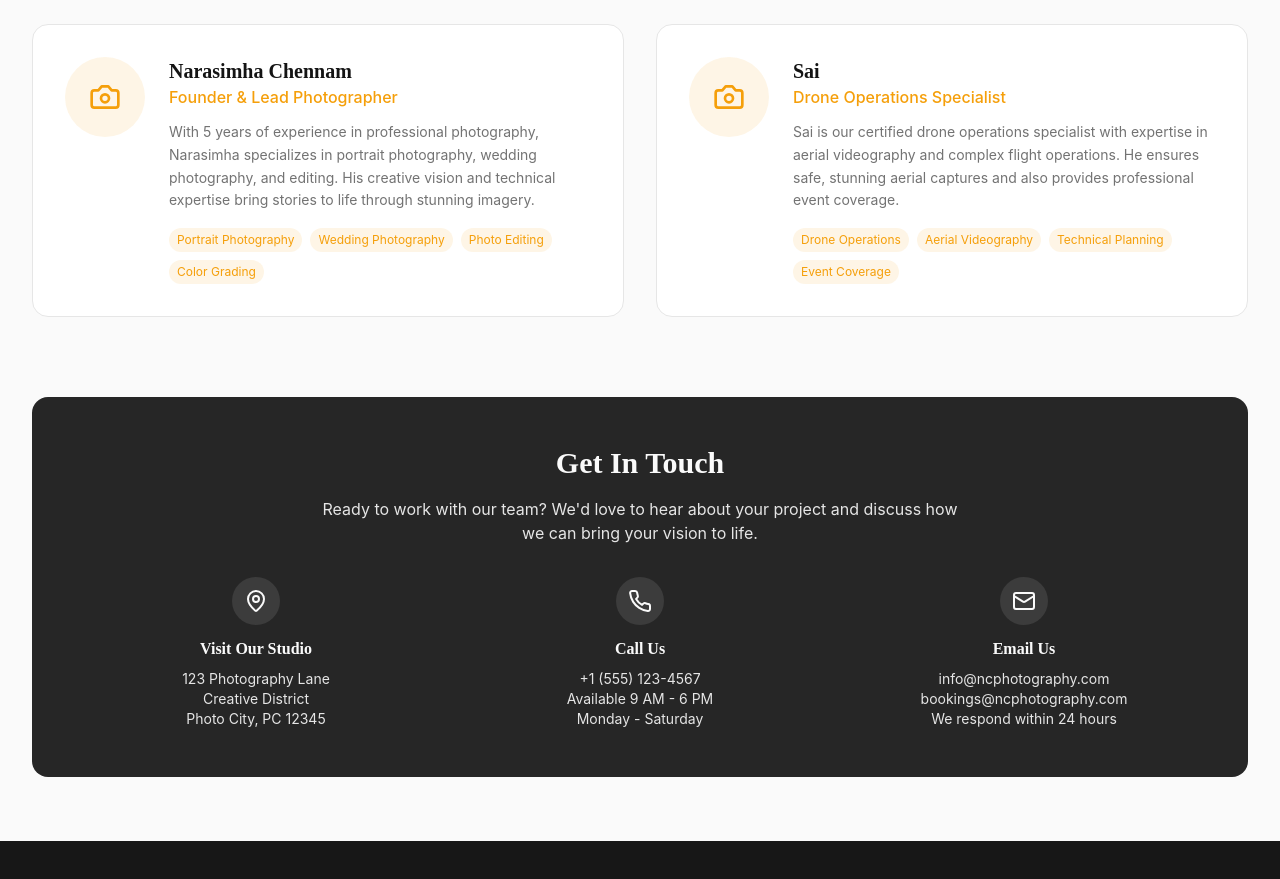
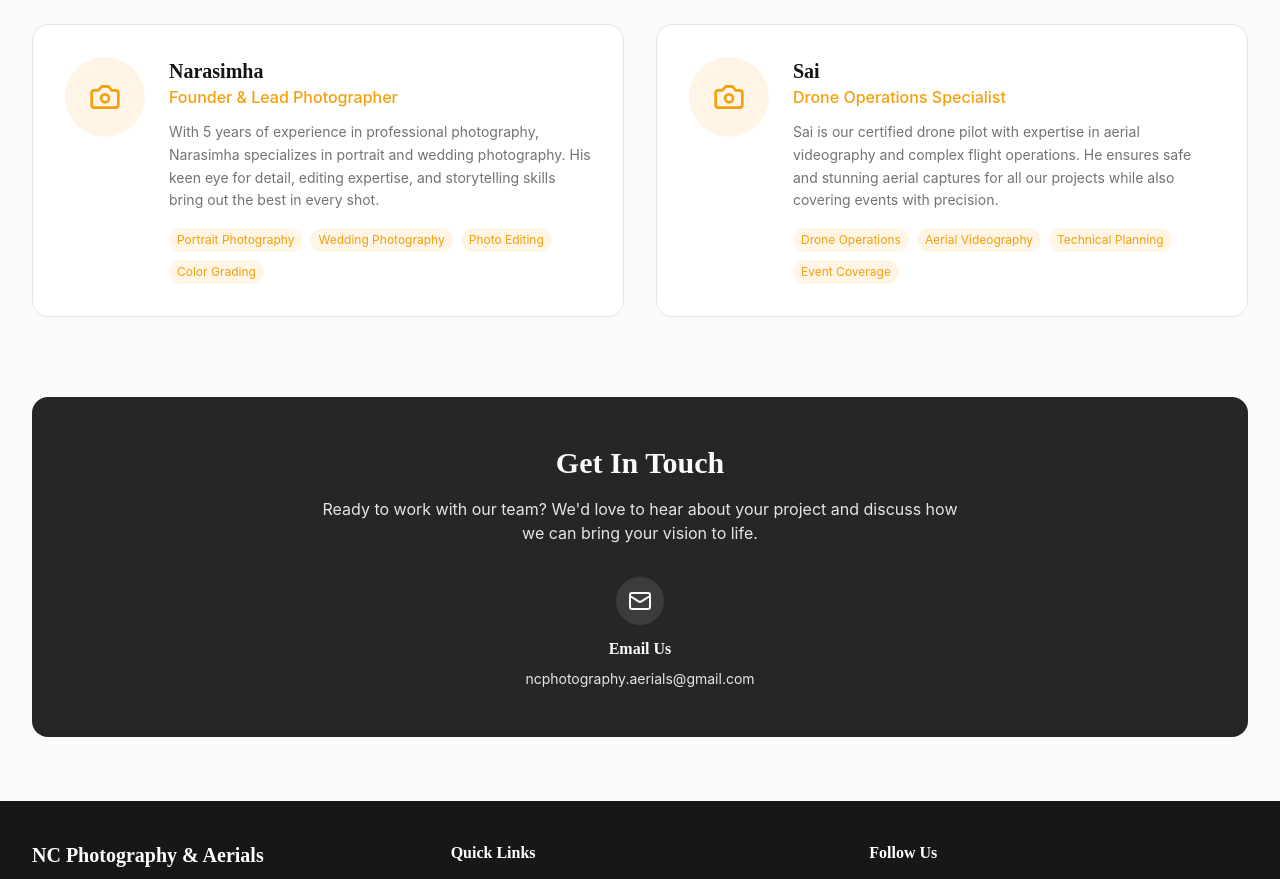
Before and after one commit to EswarSaiSubhuCH/nc-photo-visions, a React (Vite) app: page /about in a window 1280 px wide. Shown: the part 440-1319 px from the top of the page. Built offline with nearby package versions, Linux system fonts and the light colour scheme.

Commit message:
refactor: keep only email contact in About component

```diff
--- a/src/pages/About.tsx
+++ b/src/pages/About.tsx
@@ -1,52 +1,24 @@
 import React from "react";
-import { Camera, MapPin, Mail, Phone } from "lucide-react";
+import { Camera, Mail } from "lucide-react"; // Removed unused imports
 
 const About = () => {
   const teamMembers = [
     {
       id: "1",
-      name: "Narasimha Chennam",
+      name: "Narasimha",
       role: "Founder & Lead Photographer",
-      bio: "With 5 years of experience in professional photography, Narasimha specializes in portrait photography, wedding photography, and editing. His creative vision and technical expertise bring stories to life through stunning imagery.",
-      specialties: [
-        "Portrait Photography",
-        "Wedding Photography",
-        "Photo Editing",
-        "Color Grading",
-      ],
+      bio: "With 5 years of experience in professional photography, Narasimha specializes in portrait and wedding photography. His keen eye for detail, editing expertise, and storytelling skills bring out the best in every shot.",
+      specialties: ["Portrait Photography", "Wedding Photography", "Photo Editing", "Color Grading"],
       experience: "5+ years",
     },
     {
       id: "2",
       name: "Sai",
       role: "Drone Operations Specialist",
-      bio: "Sai is our certified drone operations specialist with expertise in aerial videography and complex flight operations. He ensures safe, stunning aerial captures and also provides professional event coverage.",
-      specialties: [
-        "Drone Operations",
-        "Aerial Videography",
-        "Technical Planning",
-        "Event Coverage",
-      ],
+      bio: "Sai is our certified drone pilot with expertise in aerial videography and complex flight operations. He ensures safe and stunning aerial captures for all our projects while also covering events with precision.",
+      specialties: ["Drone Operations", "Aerial Videography", "Technical Planning", "Event Coverage"],
       experience: "5+ years",
     },
-    /*
-    {
-      id: "3",
-      name: "Sarah Mitchell",
-      role: "Senior Photographer",
-      bio: "Sarah brings a creative eye and passion for storytelling to every shoot. Specializing in wedding photography and event coverage, she captures authentic moments with artistic flair.",
-      specialties: ["Wedding Photography", "Event Coverage", "Family Portraits"],
-      experience: "7+ years",
-    },
-    {
-      id: "4",
-      name: "Emma Davis",
-      role: "Post-Production Manager",
-      bio: "Emma's expertise in post-production and digital artistry brings our images to life. She ensures every photo meets our high standards of quality and artistic vision.",
-      specialties: ["Photo Editing", "Color Grading", "Digital Artistry"],
-      experience: "6+ years",
-    },
-    */
   ];
 
   return (
@@ -131,48 +103,12 @@ const About = () => {
             </p>
           </div>
 
-          <div className="grid grid-cols-1 sm:grid-cols-2 md:grid-cols-3 gap-6 sm:gap-8 text-center">
-            <div className="flex flex-col items-center">
-              <div className="w-12 h-12 bg-primary-foreground/10 rounded-full flex items-center justify-center mb-3">
-                <MapPin size={24} className="text-primary-foreground" />
-              </div>
-              <h3 className="font-semibold mb-2">Visit Our Studio</h3>
-              <p className="opacity-90 text-sm">
-                123 Photography Lane
-                <br />
-                Creative District
-                <br />
-                Photo City, PC 12345
-              </p>
+          <div className="flex flex-col items-center">
+            <div className="w-12 h-12 bg-primary-foreground/10 rounded-full flex items-center justify-center mb-3">
+              <Mail size={24} className="text-primary-foreground" />
             </div>
-
-            <div className="flex flex-col items-center">
-              <div className="w-12 h-12 bg-primary-foreground/10 rounded-full flex items-center justify-center mb-3">
-                <Phone size={24} className="text-primary-foreground" />
-              </div>
-              <h3 className="font-semibold mb-2">Call Us</h3>
-              <p className="opacity-90 text-sm">
-                +1 (555) 123-4567
-                <br />
-                Available 9 AM - 6 PM
-                <br />
-                Monday - Saturday
-              </p>
-            </div>
-
-            <div className="flex flex-col items-center">
-              <div className="w-12 h-12 bg-primary-foreground/10 rounded-full flex items-center justify-center mb-3">
-                <Mail size={24} className="text-primary-foreground" />
-              </div>
-              <h3 className="font-semibold mb-2">Email Us</h3>
-              <p className="opacity-90 text-sm">
-                info@ncphotography.com
-                <br />
-                bookings@ncphotography.com
-                <br />
-                We respond within 24 hours
-              </p>
-            </div>
+            <h3 className="font-semibold mb-2">Email Us</h3>
+            <p className="opacity-90 text-sm">ncphotography.aerials@gmail.com</p>
           </div>
         </div>
       </div>
```
